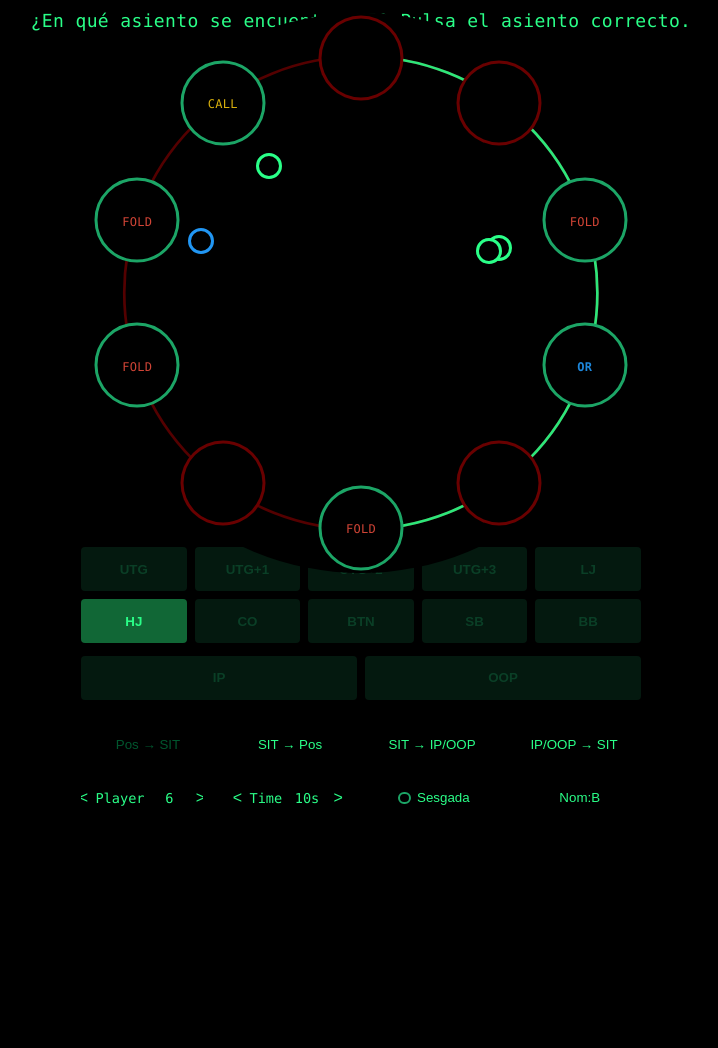
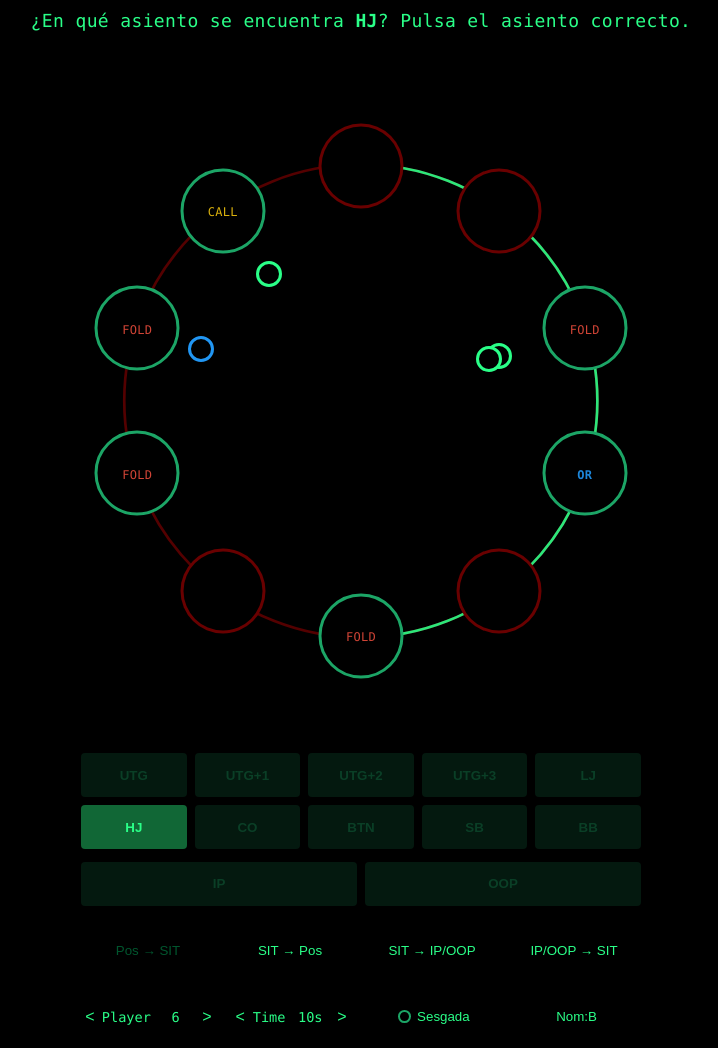
Before and after one commit to zxncvul/alksjioo984084jroisja-pos-trainer-level1, a plain HTML site: page index.html in a window 1280 px wide. Shown: the whole page, without its empty margins (279-997 px from the left). Before the commit the page ends 830 px from the top, so only its background shows below. Drawn offline with Linux system fonts and the light colour scheme.

Commit message:
Update styles.css

```diff
--- a/styles.css
+++ b/styles.css
@@ -826,3 +826,58 @@ button.asking{ box-shadow:none !important; border:none !important; }
 
 /* Desactiva el overlay rojo global */
 .flash-overlay{ display:none !important; opacity:0 !important; pointer-events:none !important; }
+
+.table .question {
+  position: absolute;
+  top: 50%;
+  left: 50%;
+  transform: translate(-50%, -50%);
+  color: var(--fg);
+  text-align: center;
+  font-size: 1.2em;
+  max-width: 80%;
+  z-index: 5; /* encima de las fichas pero debajo del overlay rojo */
+  pointer-events: none; /* que no bloquee clicks en los asientos */
+}
+
+.table-wrap {
+  margin-top: 100px; /* empuja todo el board hacia abajo */
+}
+
+/* --- FIX LAYOUT (añadir al FINAL) --- */
+
+/* No estires la escena; quita el “58vh” que empuja la última fila al fondo */
+.scene{
+  grid-template-rows: auto auto auto !important;
+  align-content: start !important;
+}
+
+/* Baja la mesa, pero sin arrastrar el resto */
+.table-wrap{ margin-top: 60px !important; }
+
+/* Botoneras centradas al ancho del board */
+.pos-section .pos-buttons,
+.pos-section .ip-buttons,
+.mode-panel .modes,
+.controls-wrap{
+  width: min(96vw, var(--board-max)) !important;
+  margin: 0 auto !important;
+}
+
+/* La fila de configuración: 5 columnas reales, sin desbordes raros */
+.controls{
+  display: grid !important;
+  grid-template-columns: repeat(5, 1fr) !important;
+  grid-auto-rows: 44px !important;
+  gap: .5rem !important;
+
+}
+
+/* Un poco de aire entre filas, todas iguales */
+.pos-section .pos-buttons,
+.pos-section .ip-buttons,
+.mode-panel .modes,
+.controls-wrap{ margin-top: .8rem !important; }
+/* 50px exactos entre la mesa y la primera fila de botones */
+.pos-section{ margin-top: 50px !important; }
+/* (alternativa equivalente) .table-wrap{ margin-bottom: 50px !important; } */
```
